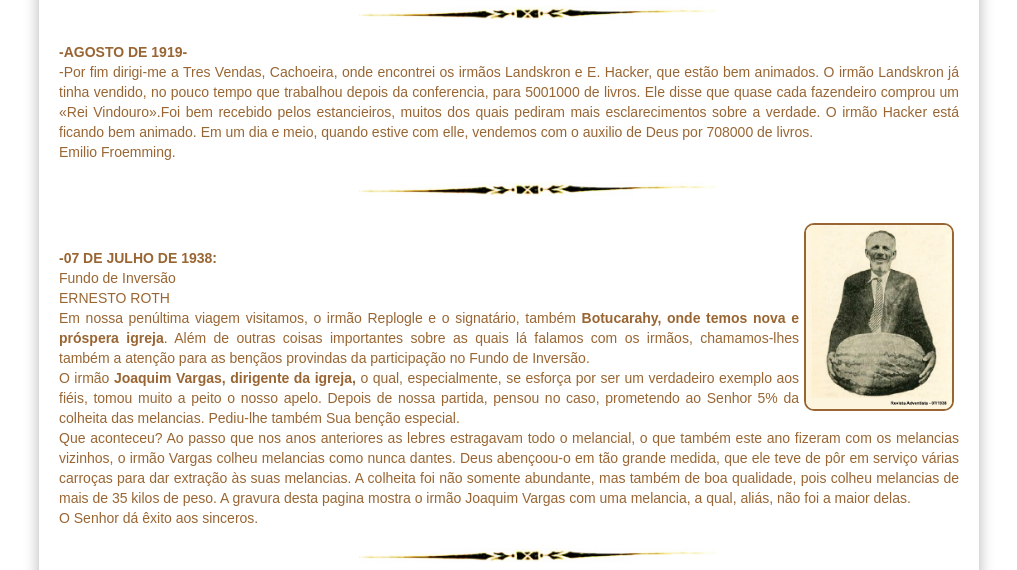
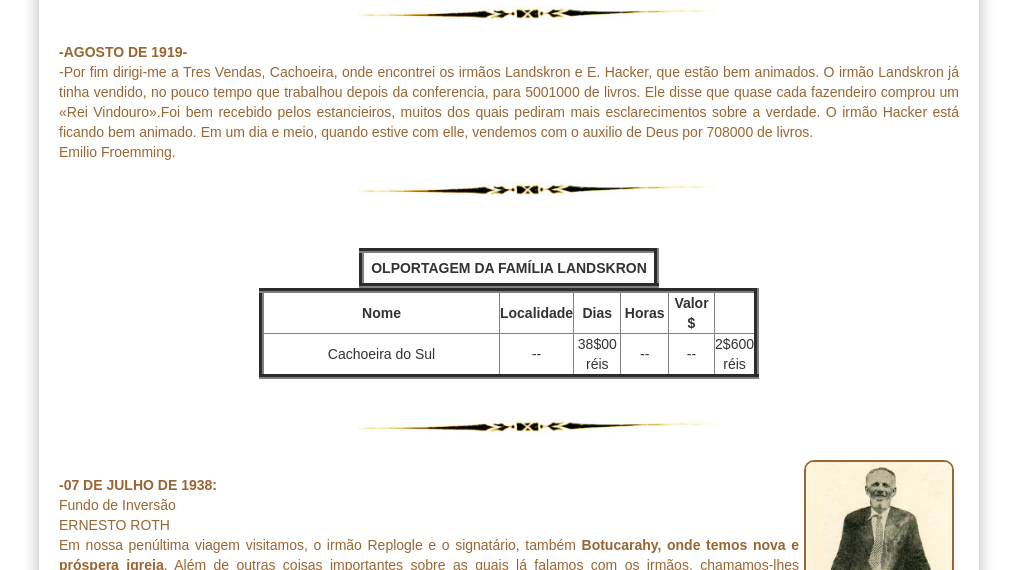
Before and after one commit to claudiovargas1955/claudiovargas1955.github.io, a Jekyll site: the page built from _pages/história-da-iasd-bosque.html, in a window 1280 px wide and 900 px high, scrolled down 1615 px, cut to the strip 0-570 px from the top of the window. Shown: the whole strip, without its empty margins (131-1148 px from the left). Built offline with Jekyll 4.4.1, drawn with Linux system fonts in a browser that asks for light colours; some web fonts are replaced.

Commit message:
Update história-da-iasd-bosque.html

```diff
--- a/_pages/história-da-iasd-bosque.html
+++ b/_pages/história-da-iasd-bosque.html
@@ -154,7 +154,38 @@ muitos dos quais pediram mais esclarecimentos sobre a verdade. O irmão Hacker e
 auxilio de Deus por 708000 de livros.<br>
 Emilio Froemming.<br>
 <img class="dir3" style="float:center"; src="/images/separacao.jpg" class="img-responsive" width="400px" title="";/><br>
-<img class="dir2" style="float:right"; src="/images/joaquim.jpg" class="img-responsive" width="150px" title="joaquim Vargas -1938";/><br>
+
+<div class="brasileira" align="center">
+    <table border="5px" color="#ffffff" width="300px" cellspacing="10px" cellpadding="10px" height="40px">
+           <tr><br>
+            <td align="center"><b>OLPORTAGEM DA FAMÍLIA LANDSKRON</b></td>
+         </tr>
+
+
+   <table border="5px" color="#ffffff" width="500px"  cellspacing="10px" cellpadding="10px">
+         <tr>
+           <td align="center" width="300px"><b>Nome</b></td>
+           <td align="center" width="30px"><b>Localidade</b></td>
+           <td align="center" width="50px"><b>Dias</b></td>
+           <td align="center" width="50px"><b>Horas</b></td>
+           <td align="center" width="50px"><b>Valor $</b</td>
+
+        </tr>
+
+        <tr>
+           <td align="center" width="300px">Cachoeira do Sul</td>
+           <td align="center" width="50px">--</td>
+           <td align="center"> 38$00 réis</td>
+           <td align="center"> -- </td>
+           <td align="center"> -- </td>
+           <td align="center"> 2$600 <br>réis</td>
+        </tr>
+
+       </table><br>
+
+</div>
+      <img class="dir3" style="float:center"; src="/images/separacao.jpg" class="img-responsive" width="400px" title="";/><br>
+      <img class="dir2" style="float:right"; src="/images/joaquim.jpg" class="img-responsive" width="150px" title="joaquim Vargas -1938";/><br>
 
 <p><b>-07 DE JULHO DE 1938: </b><br>
 Fundo de Inversão<br>
```
